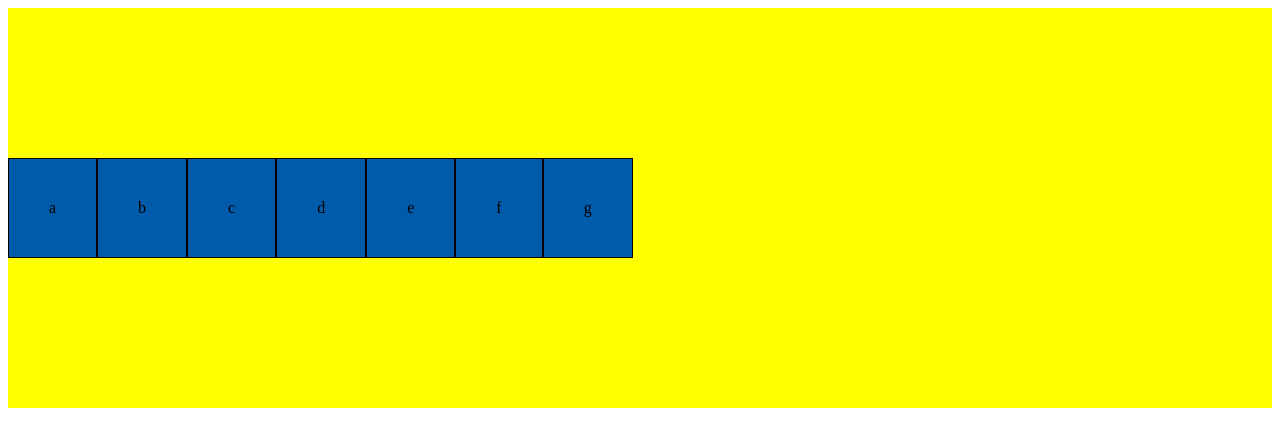
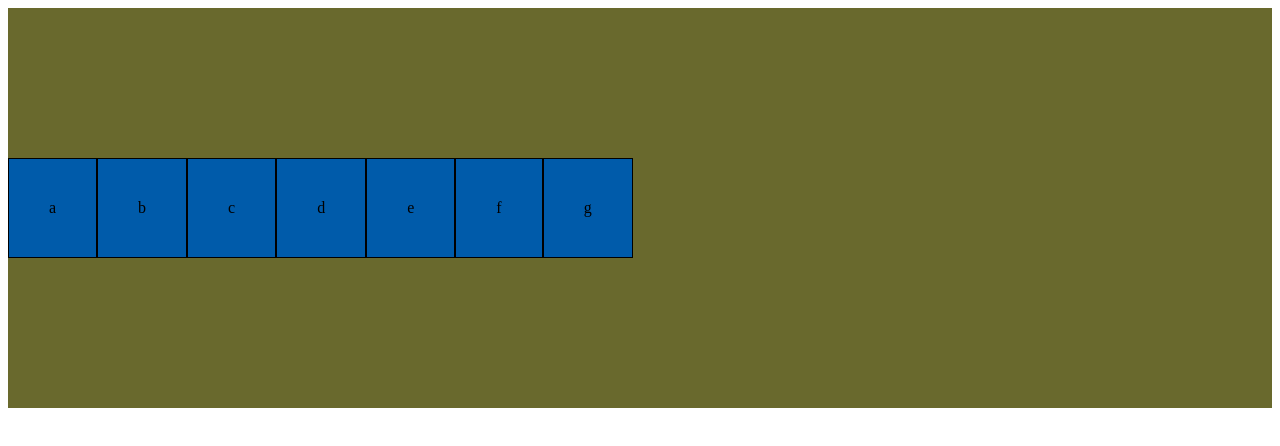
Before and after one commit to gutavowwwkapskkmlz/html-css., a plain HTML site: page ex0027/flex006/index.html in a window 1280 px wide. Drawn offline with Linux system fonts and the light colour scheme.

Commit message:
Update index.html

```diff
--- a/ex0027/flex006/index.html
+++ b/ex0027/flex006/index.html
@@ -6,7 +6,7 @@
     <title>flex-box</title>
     <style>
         div.conteiner {
-            background-color: yellow;
+            background-color: rgb(105, 105, 45);
             height: 400px;
             display: flex;
             flex-flow: row wrap;
```
